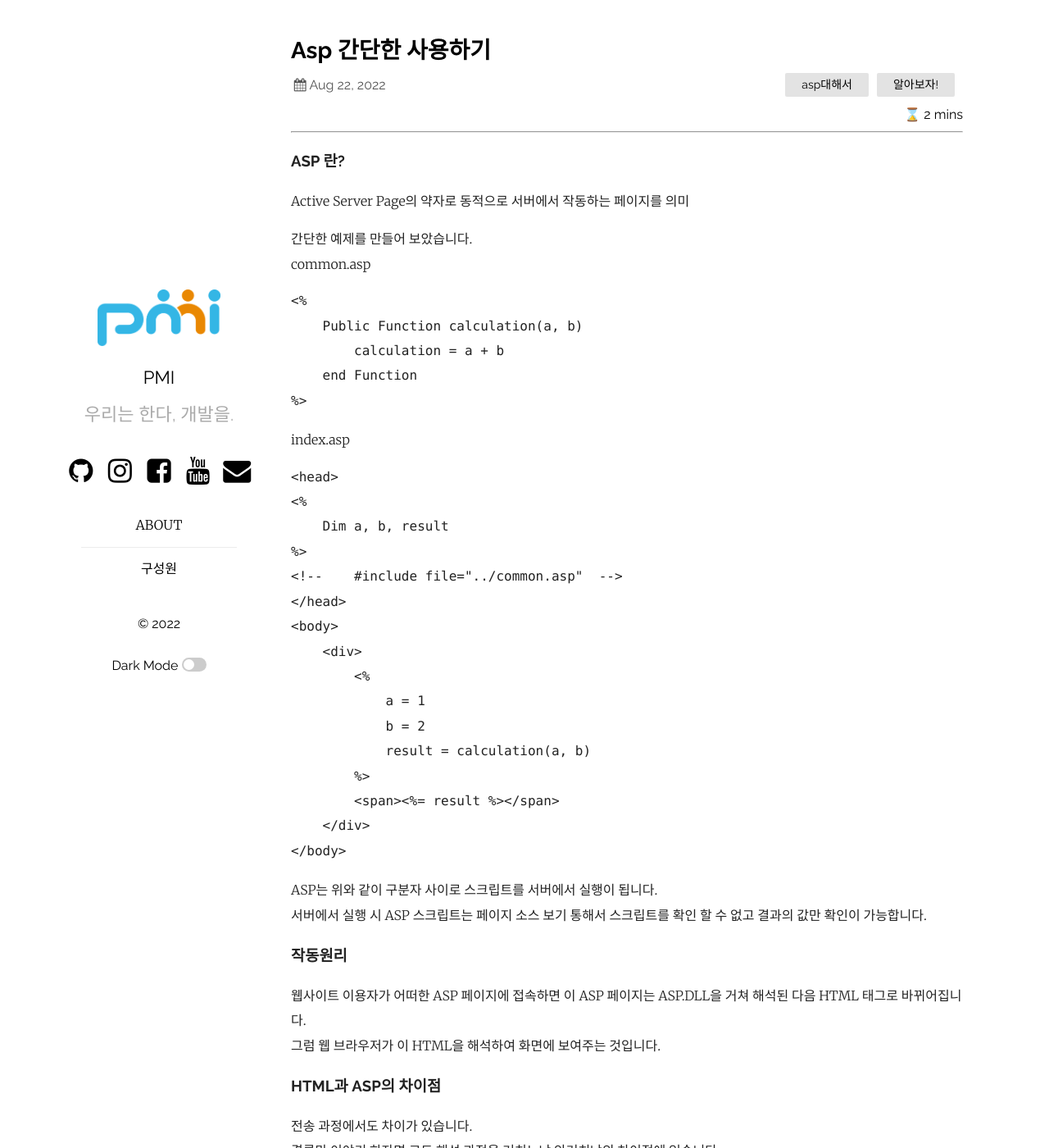
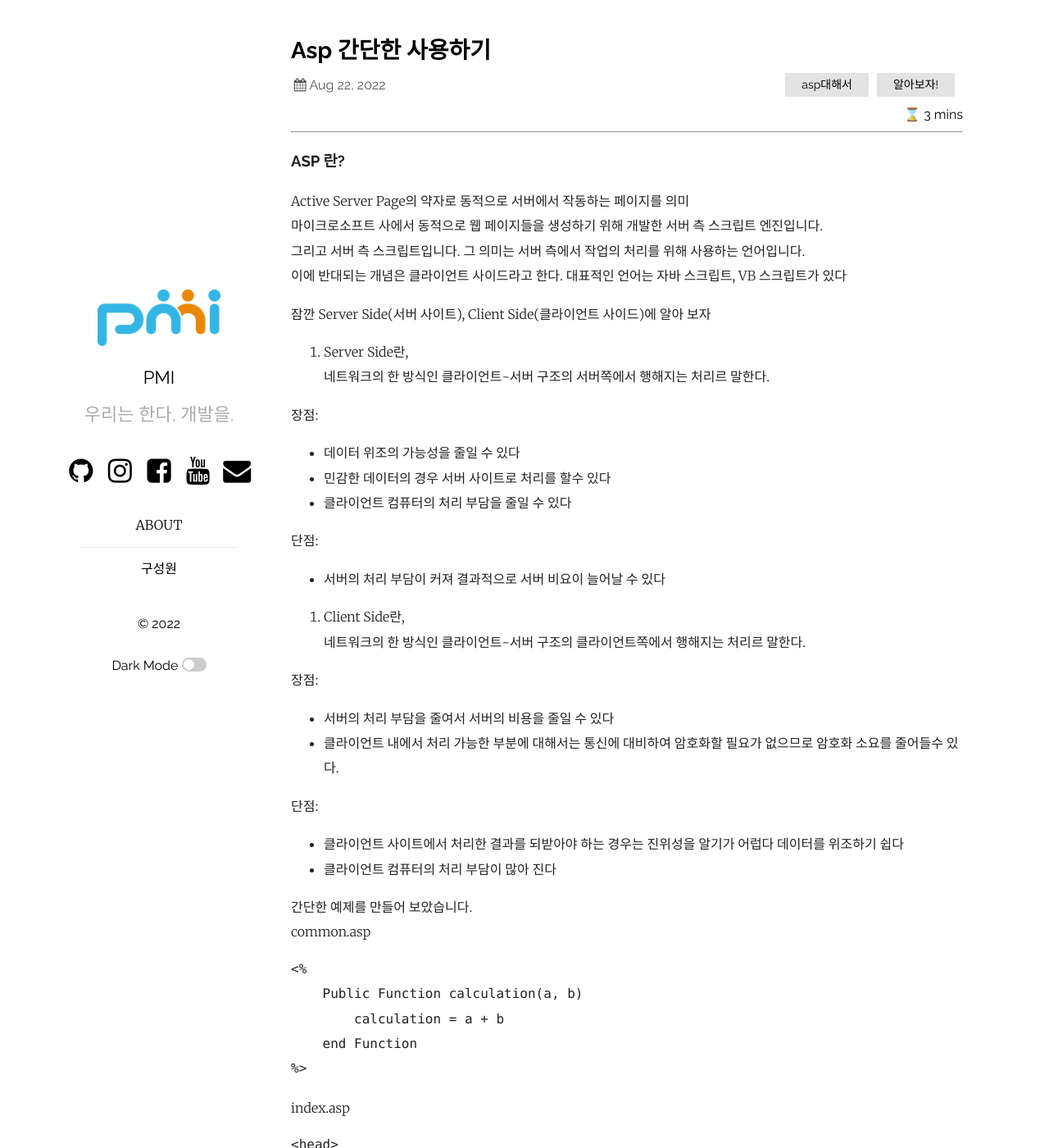
Before and after one commit to pmirnc-dev/pmirnc-dev.github.io, a Jekyll site: the page built from _posts/2022-08-22-ASP란 무엇인가.md, in a window 1280 px wide and 1400 px high. Shown: the whole window at 82% size. Built offline with Jekyll 4.4.1, drawn with Linux system fonts in a browser that asks for light colours; comment, search, counter and statistics services are not loaded; some of the changed text lies outside the part shown.

Commit message:
fix: asp란 무엇인가?_2
Server Side, Client Side 관련 정보 추가

````diff
--- a/_posts/2022-08-22-Asp 간단한 사용하기.md
+++ b/_posts/2022-08-22-ASP란 무엇인가.md
@@ -9,6 +9,33 @@ categories:  asp대해서 알아보자!
 
 ### ASP 란?
 Active Server Page의 약자로 동적으로 서버에서 작동하는 페이지를 의미
+마이크로소프트 사에서 동적으로 웹 페이지들을 생성하기 위해 개발한 서버 측 스크립트 엔진입니다.
+그리고 서버 측 스크립트입니다. 그 의미는 서버 측에서 작업의 처리를 위해 사용하는 언어입니다.
+이에 반대되는 개념은 클라이언트 사이드라고 한다. 대표적인 언어는 자바 스크립트, VB 스크립트가 있다
+
+잠깐 Server Side(서버 사이트), Client Side(클라이언트 사이드)에 알아 보자
+1. Server Side란,
+ 네트워크의 한 방식인 클라이언트-서버 구조의 서버쪽에서 행해지는 처리르 말한다.
+
+장점:
+ - 데이터 위조의 가능성을 줄일 수 있다
+ - 민감한 데이터의 경우 서버 사이트로 처리를 할수 있다
+ - 클라이언트 컴퓨터의 처리 부담을 줄일 수 있다
+
+단점:
+ - 서버의 처리 부담이 커져 결과적으로 서버 비요이 늘어날 수 있다
+
+2. Client Side란,
+ 네트워크의 한 방식인 클라이언트-서버 구조의 클라이언트쪽에서 행해지는 처리르 말한다.
+
+장점:
+ - 서버의 처리 부담을 줄여서 서버의 비용을 줄일 수 있다
+ - 클라이언트 내에서 처리 가능한 부분에 대해서는 통신에 대비하여 암호화할 필요가 없으므로 암호화 소요를 줄어들수 있다.
+
+단점:
+ - 클라이언트 사이트에서 처리한 결과를 되받아야 하는 경우는 진위성을 알기가 어럽다 데이터를 위조하기 쉽다
+ - 클라이언트 컴퓨터의 처리 부담이 많아 진다
+
 
 간단한 예제를 만들어 보았습니다.
 common.asp
@@ -37,6 +64,9 @@ index.asp
         <span><%= result %></span>
     </div>
 </body>
+<script>
+    ...
+</script>
 ```
 
 ASP는 위와 같이 구분자 사이로 스크립트를 서버에서 실행이 됩니다.
````
